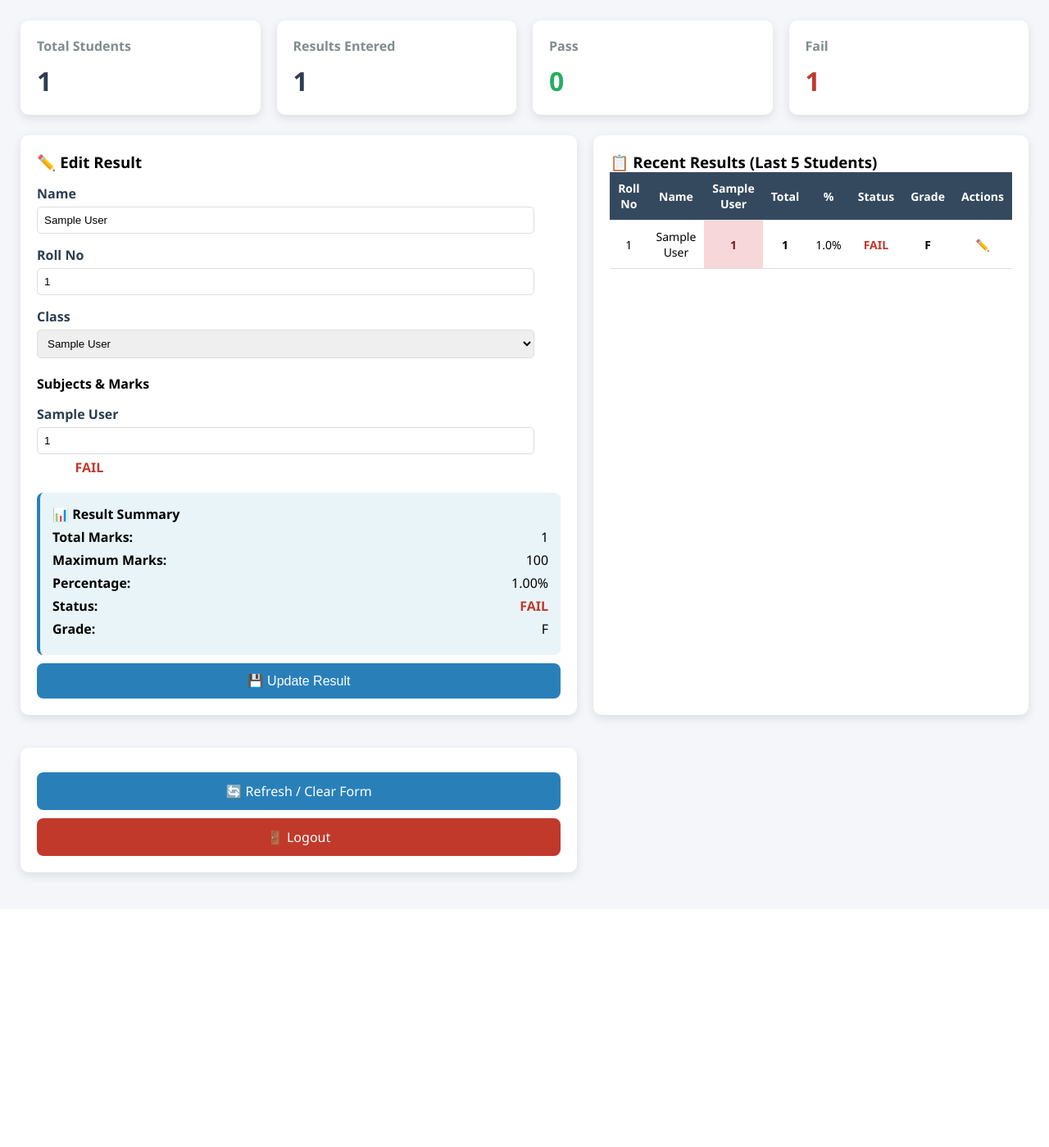
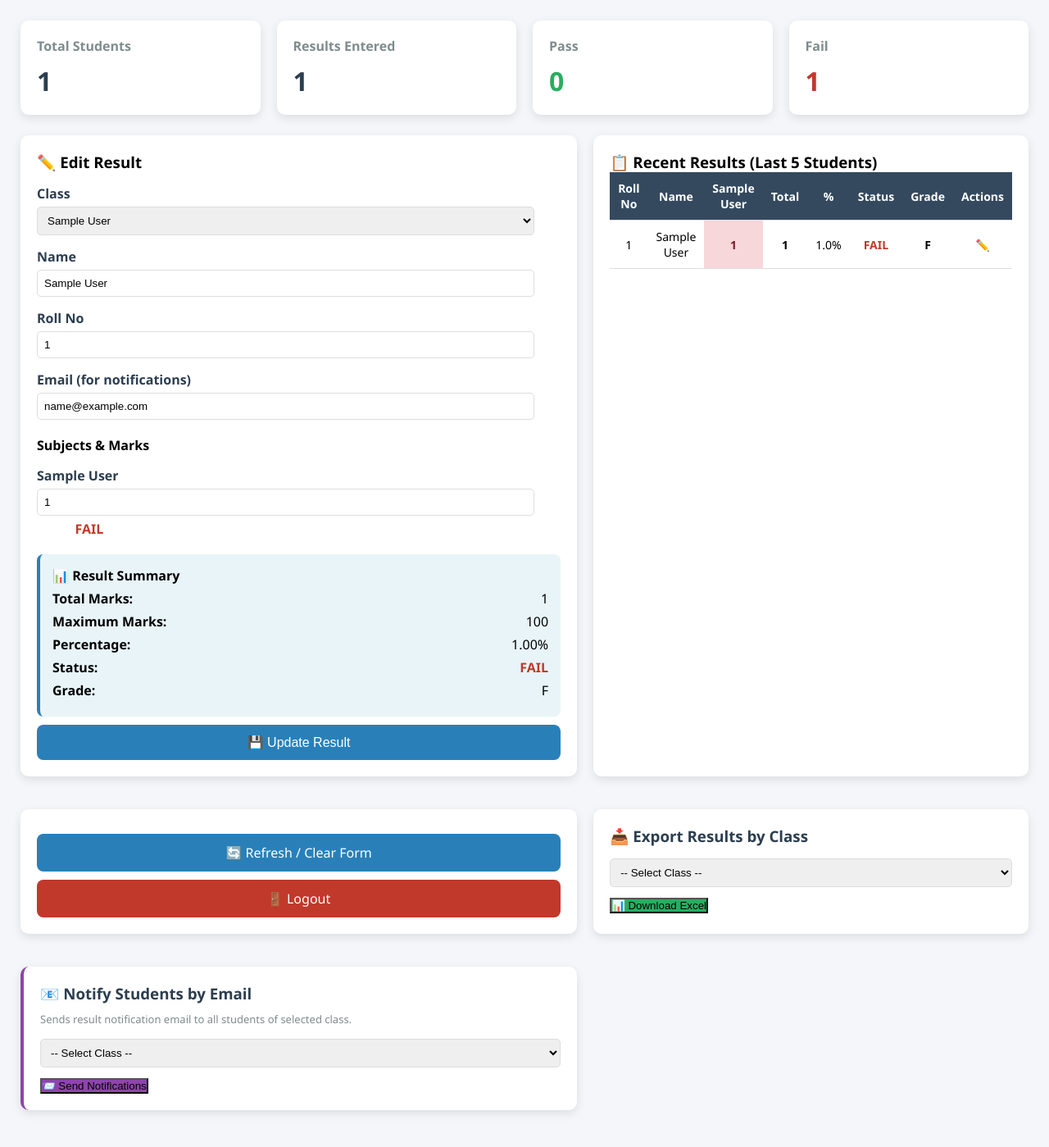
Before and after one commit to BushraNaseer/Result_Management_System, a Django app: page /teacher_portal/dashboard/?edit=1&class_id=1 in a window 1280 px wide. Shown: the part 73-1472 px from the top of the page at 82% size. Before the commit the page ends 1149 px from the top, so only its background shows below. Run offline with Django 5.2, Linux system fonts and the light colour scheme; a user stored in the database is signed in; tables that the repository leaves empty hold one stand-in row (values such as "Sample post").

Commit message:
Class Wise+ Email system

```diff
--- a/teacher_portal/templates/dashboard.html
+++ b/teacher_portal/templates/dashboard.html
@@ -254,6 +254,7 @@ a {
 
 <!-- FORM -->
 <div class="form-box">
+
 <h3>{% if edit_student %}✏️ Edit{% else %}➕ Add{% endif %} Result</h3>
 
 {% if messages %}
@@ -266,8 +267,24 @@ a {
 </div>
 {% endif %}
 
+<!-- 🔵 CLASS SELECT (GET FORM FIRST) -->
+<form method="get">
+  <label>Class</label>
+  <select name="class_id" required onchange="this.form.submit()">
+    <option value="">Select Class</option>
+    {% for c in classes %}
+      <option value="{{ c.id }}"
+        {% if request.GET.class_id == c.id|stringformat:"s" %}selected{% endif %}>
+        {{ c.name }}
+      </option>
+    {% endfor %}
+  </select>
+</form>
+
+<!-- 🔴 MAIN FORM (POST FORM) -->
 <form method="POST">
   {% csrf_token %}
+
   {% if edit_student %}
     <input type="hidden" name="student_id" value="{{ edit_student.id }}">
   {% endif %}
@@ -276,31 +293,33 @@ a {
   <input type="text" name="name" value="{{ edit_student.name|default:'' }}" required>
 
   <label>Roll No</label>
-<input type="number" name="roll_no" value="{{ edit_student.roll_no|default:'' }}" required min="1">
+  <input type="number" name="roll_no" value="{{ edit_student.roll_no|default:'' }}" required>
 
-<label>Class</label>
-<select name="class_name" required>
-<option value="">Select Class</option>
-{% for c in classes %}
-<option value="{{ c.id }}" {% if edit_student and edit_student.classroom.id == c.id %}selected{% endif %}>
-{{ c.name }}
-</option>
-{% endfor %}
-</select>
+  <label>Email (for notifications)</label>
+  <input type="email" name="email" value="{{ edit_student.email|default:'' }}" placeholder="student@email.com">
+
+  <input type="hidden" name="class_id" value="{{ request.GET.class_id }}">
 
   <h4 style="margin-top:20px;">Subjects & Marks</h4>
+
   {% for sub in subjects %}
     <div style="margin:10px 0;">
       <label>{{ sub.name }}</label>
-<input type="number" name="subject_{{ sub.id }}" class="mark-input"
-value="{{ edit_results|get_item:sub.id|default:'' }}" min="0" max="100" placeholder="Enter marks (0-100)">
+      <input type="number"
+             name="subject_{{ sub.id }}"
+             class="mark-input"
+             value="{{ edit_results|get_item:sub.id|default:'' }}"
+             min="0" max="100"
+             placeholder="Enter marks (0-100)">
       <span class="subject-status {% if edit_subject_status|get_item:sub.id %}status-{{ edit_subject_status|get_item:sub.id|lower }}{% endif %}">
-{% if edit_subject_status|get_item:sub.id %}{{ edit_subject_status|get_item:sub.id }}{% endif %}
+        {% if edit_subject_status|get_item:sub.id %}
+          {{ edit_subject_status|get_item:sub.id }}
+        {% endif %}
       </span>
     </div>
   {% endfor %}
 
-<!-- LIVE CALCULATION SUMMARY -->
+  <!-- LIVE CALCULATION -->
   <div class="calculation-box" id="box" style="display:none;">
     <h4 style="margin-top:0;">📊 Result Summary</h4>
     <div class="calc-row"><b>Total Marks:</b> <span id="total">0</span></div>
@@ -310,9 +329,12 @@ value="{{ edit_results|get_item:sub.id|default:'' }}" min="0" max="100" placehol
     <div class="calc-row"><b>Grade:</b> <span id="grade">-</span></div>
   </div>
 
-<button type="submit">{% if edit_student %}💾 Update Result{% else %}💾 Save Result{% endif %}</button>
+  <button type="submit">
+    {% if edit_student %}💾 Update Result{% else %}💾 Save Result{% endif %}
+  </button>
 
 </form>
+
 </div>
 
 <!-- RECENT RESULTS TABLE -->
@@ -364,7 +386,7 @@ value="{{ edit_results|get_item:sub.id|default:'' }}" min="0" max="100" placehol
 <td class="status-{{ student.status|lower }}">{{ student.status }}</td>
 <td><b>{{ student.grade }}</b></td>
 <td>
-<a href="?edit={{ student.id }}" title="Edit">✏️</a>
+<a href="?edit={{ student.id }}&class_id={{ student.classroom.id }}" title="Edit">✏️</a>
 </td>
 </tr>
 {% endfor %}
@@ -374,7 +396,6 @@ value="{{ edit_results|get_item:sub.id|default:'' }}" min="0" max="100" placehol
 {% else %}
 <p style="text-align:center;color:#7f8c8d;padding:20px;">No results entered yet. Add your first student result above!</p>
 {% endif %}
-
 </div>
 
 <!-- ACTIONS -->
@@ -382,6 +403,39 @@ value="{{ edit_results|get_item:sub.id|default:'' }}" min="0" max="100" placehol
 <a href="{% url 'teacher_portal:dashboard' %}">🔄 Refresh / Clear Form</a>
 <a href="{% url 'teacher_portal:logout' %}" style="background:#c0392b;">🚪 Logout</a>
 </div>
+
+<!-- EXPORT BOX -->
+<div class="actions">
+<h3 style="margin-bottom:10px; color:#2c3e50;">📥 Export Results by Class</h3>
+<form method="GET" action="{% url 'teacher_portal:export_class_results' %}">
+    <select name="class_id" required style="width:100%;padding:8px;margin-bottom:10px;border:1px solid #ddd;border-radius:5px;">
+        <option value="">-- Select Class --</option>
+        {% for c in classes %}
+            <option value="{{ c.id }}">{{ c.name }}</option>
+        {% endfor %}
+    </select>
+    <button type="submit" style="background:#27ae60;">📊 Download Excel</button>
+</form>
+</div>
+
+<!-- ✅ NOTIFY STUDENTS (Admin Only) -->
+{% if request.user.is_superuser %}
+<div class="actions" style="border-left:4px solid #8e44ad;">
+<h3 style="margin-bottom:10px; color:#2c3e50;">📧 Notify Students by Email</h3>
+<p style="font-size:13px;color:#7f8c8d;margin-bottom:10px;">Sends result notification email to all students of selected class.</p>
+<form method="POST" action="{% url 'teacher_portal:notify_students' %}">
+    {% csrf_token %}
+    <select name="class_id" required style="width:100%;padding:8px;margin-bottom:10px;border:1px solid #ddd;border-radius:5px;">
+        <option value="">-- Select Class --</option>
+        {% for c in classes %}
+            <option value="{{ c.id }}">{{ c.name }}</option>
+        {% endfor %}
+    </select>
+    <button type="submit" style="background:#8e44ad;">📨 Send Notifications</button>
+</form>
+</div>
+{% endif %}
+<!-- ✅ END NOTIFY -->
 
 </div>
 
@@ -453,7 +507,7 @@ document.addEventListener('DOMContentLoaded', function() {
     }
 
     inputs.forEach(i => i.addEventListener('input', calc));
-    calc(); // Initial calculation on page load
+    calc();
 });
 </script>
 
--- a/teacher_portal/urls.py
+++ b/teacher_portal/urls.py
@@ -8,4 +8,6 @@ urlpatterns = [
     path('login/', views.login_view, name='login'),
     path('dashboard/', views.dashboard, name='dashboard'),
     path('logout/', views.logout_view, name='logout'),
+    path('export-results/', views.export_class_results, name='export_class_results'),
+    path('notify-students/', views.notify_students, name='notify_students'),  # ✅ NEW
 ]
--- a/teacher_portal/views.py
+++ b/teacher_portal/views.py
@@ -1,8 +1,14 @@
+import openpyxl
+from openpyxl.styles import Font, PatternFill, Alignment, Border, Side
+from openpyxl.utils import get_column_letter
+from django.http import HttpResponse
 from django.shortcuts import render, redirect
 from django.contrib.auth.decorators import login_required
 from django.contrib.auth import authenticate, login as auth_login, logout
 from django.contrib import messages
 from django.contrib.auth.models import User
+from django.core.mail import send_mail
+from django.conf import settings
 from .models import ClassRoom, Subject, Student, Result
 
 
@@ -49,7 +55,8 @@ def dashboard(request):
         student_id = request.POST.get("student_id")
         name = request.POST.get("name")
         roll_no = request.POST.get("roll_no")
-        class_id = request.POST.get("class_name")
+        email = request.POST.get("email")
+        class_id = request.POST.get("class_id") or request.GET.get("class_id")
 
         try:
             classroom = ClassRoom.objects.get(id=class_id)
@@ -62,20 +69,21 @@ def dashboard(request):
                 student = Student.objects.get(id=student_id)
                 student.name = name
                 student.roll_no = roll_no
+                student.email = email
                 student.classroom = classroom
                 student.save()
             except Student.DoesNotExist:
                 messages.error(request, "Student not found")
                 return redirect("teacher_portal:dashboard")
         else:
-            if Student.objects.filter(roll_no=roll_no, classroom=classroom).exists():
+            if Student.objects.filter(roll_no=roll_no, classroom=classroom).exclude(id=student_id).exists():
                 messages.error(request, "Roll number already exists in this class")
                 return redirect("teacher_portal:dashboard")
 
-            student = Student.objects.create(name=name, roll_no=roll_no, classroom=classroom)
+            student = Student.objects.create(name=name, roll_no=roll_no, email=email, classroom=classroom)
 
         results_saved = 0
-        for sub in Subject.objects.all():
+        for sub in Subject.objects.filter(classes=classroom):
             marks_str = request.POST.get(f"subject_{sub.id}")
             if marks_str and marks_str.strip() != "":
                 try:
@@ -100,20 +108,32 @@ def dashboard(request):
     # Show Dashboard
     # --------------------------
     classes = ClassRoom.objects.all()
-    subjects = Subject.objects.all()
-    total_students = Student.objects.count()
+    class_id = request.GET.get("class_id")
+    print("CLASS ID RECEIVED:", class_id)
+    subjects = Subject.objects.none()
+    if class_id:
+        try:
+            classroom = ClassRoom.objects.get(id=class_id)
+            subjects = Subject.objects.filter(classes=classroom)
+        except ClassRoom.DoesNotExist:
+            subjects = Subject.objects.none()
 
-    students_with_results_ids = Result.objects.values_list('student_id', flat=True).distinct()
-    results_entered = len(students_with_results_ids)
+    students = Student.objects.all()
+    total_students = students.count()
+
+    students_with_results = students.filter(results__isnull=False).distinct()
+    results_entered = students_with_results.count()
 
     pass_students = 0
     fail_students = 0
-    for student_id in students_with_results_ids:
-        student_results = Result.objects.filter(student_id=student_id)
-        if all(r.marks >= 33 for r in student_results):
-            pass_students += 1
-        else:
-            fail_students += 1
+
+    for student in students_with_results:
+        student_results = Result.objects.filter(student=student)
+        if student_results.exists():
+            if all(r.marks >= 33 for r in student_results):
+                pass_students += 1
+            else:
+                fail_students += 1
 
     # --------------------------
     # Recent Results (last 5 students)
@@ -156,11 +176,13 @@ def dashboard(request):
     edit_student = None
     edit_results = {}
     edit_subject_status = {}
+    edit_subjects = Subject.objects.none()
 
     edit_id = request.GET.get("edit")
     if edit_id:
         try:
             edit_student = Student.objects.get(id=edit_id)
+            edit_subjects = Subject.objects.filter(classes=edit_student.classroom)
             student_results = Result.objects.filter(student=edit_student)
             for r in student_results:
                 edit_results[r.subject.id] = r.marks
@@ -179,6 +201,7 @@ def dashboard(request):
         "recent_results": recent_results,
         "edit_student": edit_student,
         "edit_results": edit_results,
+        "edit_subjects": edit_subjects,
         "edit_subject_status": edit_subject_status,
     })
 
@@ -187,3 +210,197 @@ def logout_view(request):
     logout(request)
     messages.success(request, "Logged out successfully")
     return redirect("teacher_portal:login")
+
+
+@login_required
+def export_class_results(request):
+    class_id = request.GET.get('class_id')
+
+    if not class_id:
+        messages.error(request, "Please select a class to export.")
+        return redirect("teacher_portal:dashboard")
+
+    try:
+        classroom = ClassRoom.objects.get(id=class_id)
+    except ClassRoom.DoesNotExist:
+        messages.error(request, "Class not found.")
+        return redirect("teacher_portal:dashboard")
+
+    students = Student.objects.filter(classroom=classroom).prefetch_related('results__subject').order_by('roll_no')
+    subjects = Subject.objects.filter(classes=classroom).order_by('name')
+
+    wb = openpyxl.Workbook()
+    ws = wb.active
+    ws.title = f"Class {classroom.name}"
+
+    header_font = Font(name='Arial', bold=True, color='FFFFFF', size=11)
+    title_font  = Font(name='Arial', bold=True, size=14, color='1F3864')
+    data_font   = Font(name='Arial', size=10)
+    header_fill = PatternFill('solid', start_color='1F3864')
+    alt_fill    = PatternFill('solid', start_color='DCE6F1')
+    pass_fill   = PatternFill('solid', start_color='C6EFCE')
+    fail_fill   = PatternFill('solid', start_color='FFC7CE')
+    center      = Alignment(horizontal='center', vertical='center')
+    thin        = Side(style='thin', color='AAAAAA')
+    border      = Border(left=thin, right=thin, top=thin, bottom=thin)
+
+    subject_count = subjects.count()
+    total_cols    = 3 + subject_count + 4
+    last_col      = get_column_letter(total_cols)
+
+    ws.merge_cells(f'A1:{last_col}1')
+    ws['A1'] = f"Result Sheet — Class {classroom.name}"
+    ws['A1'].font      = title_font
+    ws['A1'].alignment = center
+    ws.row_dimensions[1].height = 32
+
+    headers = ['Roll No', 'Student Name', 'Class'] + [sub.name for sub in subjects] + ['Total Marks', 'Percentage', 'Grade', 'Status']
+    ws.append(headers)
+
+    for col_num, header in enumerate(headers, start=1):
+        cell           = ws.cell(row=2, column=col_num)
+        cell.font      = header_font
+        cell.fill      = header_fill
+        cell.alignment = center
+        cell.border    = border
+
+    ws.row_dimensions[2].height = 20
+
+    for idx, student in enumerate(students, start=1):
+        results_map   = {r.subject.id: r.marks for r in student.results.all()}
+        subject_marks = [results_map.get(sub.id, '-') for sub in subjects]
+
+        numeric_marks = [m for m in subject_marks if isinstance(m, int)]
+        total         = sum(numeric_marks)
+        max_marks     = len(numeric_marks) * 100
+        percentage    = round((total / max_marks) * 100, 2) if max_marks > 0 else 0
+        status        = "PASS" if numeric_marks and all(m >= 33 for m in numeric_marks) else "FAIL"
+
+        if status == "PASS":
+            if percentage >= 80:   grade = 'A'
+            elif percentage >= 60: grade = 'B'
+            elif percentage >= 40: grade = 'C'
+            else:                  grade = 'D'
+        else:
+            grade = 'F'
+
+        row_data = [student.roll_no, student.name, classroom.name] + subject_marks + [total, f"{percentage}%", grade, status]
+        ws.append(row_data)
+
+        row_num  = idx + 2
+        row_fill = alt_fill if idx % 2 == 0 else None
+
+        for col_num in range(1, total_cols + 1):
+            cell           = ws.cell(row=row_num, column=col_num)
+            cell.font      = data_font
+            cell.alignment = center
+            cell.border    = border
+            if row_fill:
+                cell.fill  = row_fill
+
+        status_cell      = ws.cell(row=row_num, column=total_cols)
+        status_cell.fill = pass_fill if status == "PASS" else fail_fill
+        status_cell.font = Font(name='Arial', bold=True, size=10)
+
+    ws.column_dimensions['A'].width = 10
+    ws.column_dimensions['B'].width = 25
+    ws.column_dimensions['C'].width = 12
+    for i in range(4, 4 + subject_count):
+        ws.column_dimensions[get_column_letter(i)].width = 18
+    ws.column_dimensions[get_column_letter(3 + subject_count + 1)].width = 14
+    ws.column_dimensions[get_column_letter(3 + subject_count + 2)].width = 13
+    ws.column_dimensions[get_column_letter(3 + subject_count + 3)].width = 10
+    ws.column_dimensions[get_column_letter(3 + subject_count + 4)].width = 10
+
+    response = HttpResponse(
+        content_type='application/vnd.openxmlformats-officedocument.spreadsheetml.sheet'
+    )
+    response['Content-Disposition'] = f'attachment; filename="Class_{classroom.name}_Results.xlsx"'
+    wb.save(response)
+    return response
+
+
+# ✅ Notify Students by Email (Admin only)
+@login_required
+def notify_students(request):
+    if not request.user.is_superuser:
+        messages.error(request, "Only admin can send notifications.")
+        return redirect("teacher_portal:dashboard")
+
+    class_id = request.POST.get('class_id')
+
+    if not class_id:
+        messages.error(request, "Please select a class.")
+        return redirect("teacher_portal:dashboard")
+
+    try:
+        classroom = ClassRoom.objects.get(id=class_id)
+    except ClassRoom.DoesNotExist:
+        messages.error(request, "Class not found.")
+        return redirect("teacher_portal:dashboard")
+
+    students = Student.objects.filter(classroom=classroom).prefetch_related('results__subject')
+    sent = 0
+    skipped = 0
+
+    for student in students:
+        print(f"Student: {student.name}, Email: {student.email}, Has results: {student.results.exists()}")
+        if not student.email:
+            skipped += 1
+            continue
+
+        student_results = student.results.all()
+        if not student_results.exists():
+            skipped += 1
+            continue
+
+        total = sum(r.marks for r in student_results)
+        max_marks = student_results.count() * 100
+        percentage = round((total / max_marks) * 100, 2) if max_marks > 0 else 0
+        status = "PASS" if all(r.marks >= 33 for r in student_results) else "FAIL"
+
+        if status == "PASS":
+            if percentage >= 80:   grade = 'A'
+            elif percentage >= 60: grade = 'B'
+            elif percentage >= 40: grade = 'C'
+            else:                  grade = 'D'
+        else:
+            grade = 'F'
+
+        subject_lines = "\n".join(
+            f"  {r.subject.name}: {r.marks}/100 ({'PASS' if r.marks >= 33 else 'FAIL'})"
+            for r in student_results
+        )
+
+        message = f"""Dear {student.name},
+
+Your result for Class {classroom.name} has been uploaded.
+
+Result Summary:
+{subject_lines}
+
+Total Marks : {total} / {max_marks}
+Percentage  : {percentage}%
+Grade       : {grade}
+Status      : {status}
+
+Please contact your teacher if you have any questions.
+
+Regards,
+School Administration"""
+
+        try:
+            send_mail(
+                subject=f"Your Result Has Been Uploaded — Class {classroom.name}",
+                message=message,
+                from_email=settings.DEFAULT_FROM_EMAIL,
+                recipient_list=[student.email],
+                fail_silently=False,
+            )
+            sent += 1
+        except Exception as e:
+            print(f"EMAIL ERROR for {student.name}: {e}")
+            skipped += 1
+
+    messages.success(request, f"Emails sent to {sent} student(s). {skipped} skipped (no email or no results).")
+    return redirect("teacher_portal:dashboard")
```
Also changed, not shown: result_management_system/settings.py (+9 -0 lines), teacher_portal/models.py (+4 -26 lines), teacher_portal/migrations/0004_student_email.py (added). Lines whose indentation alone changed are shown as unchanged.
